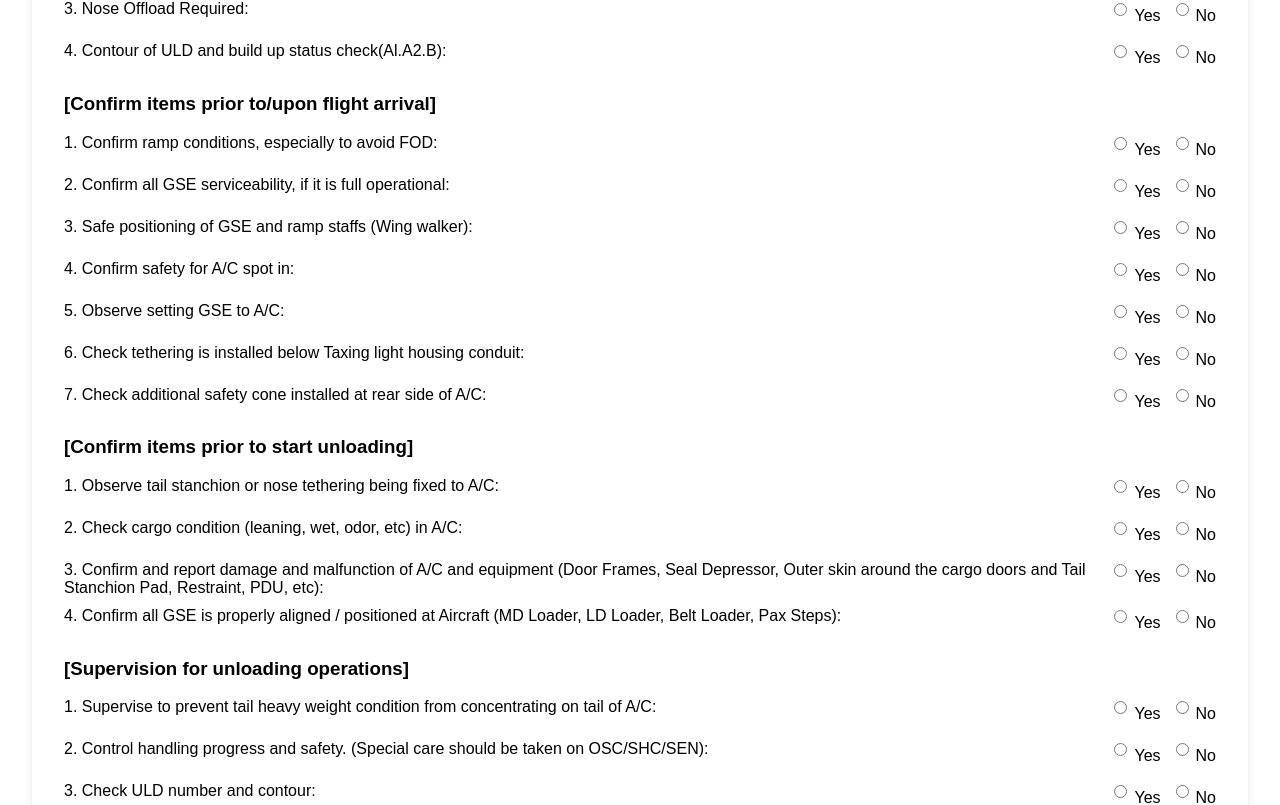
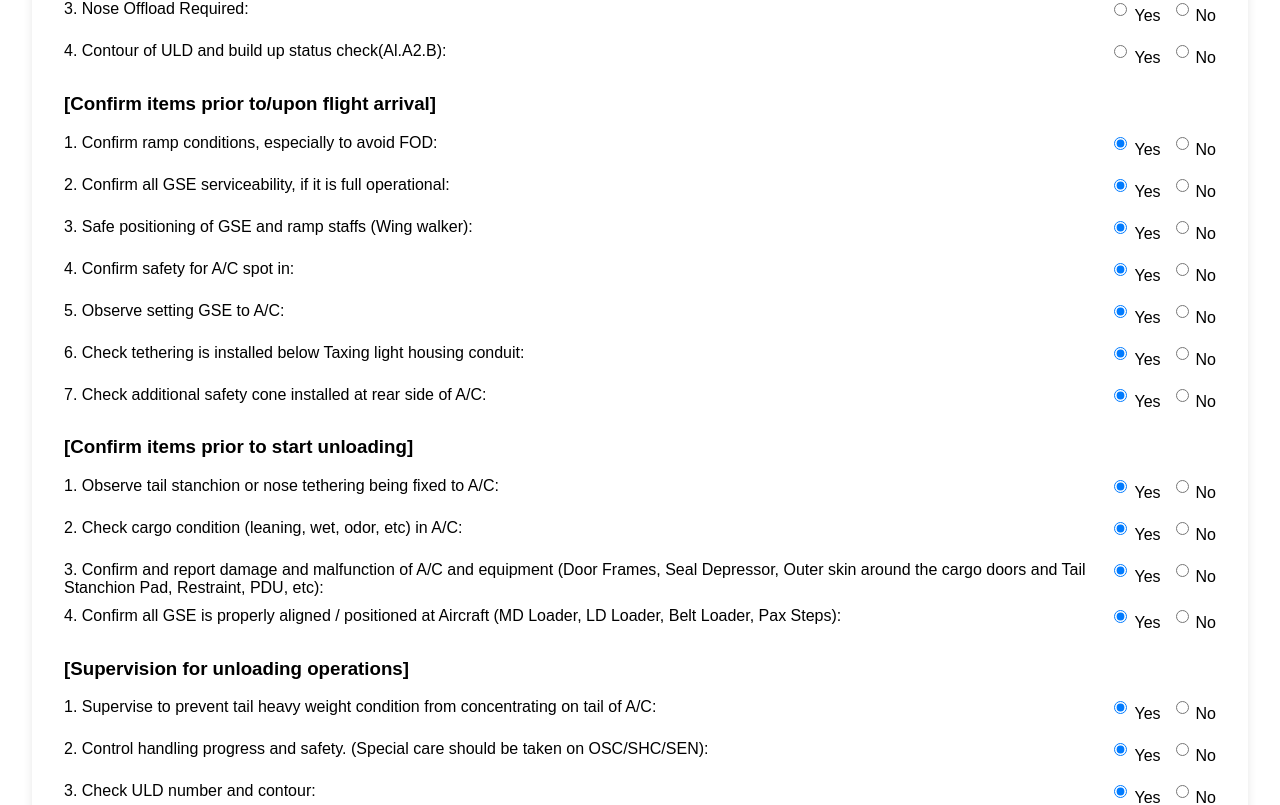
Before and after one commit to hha980510/CargoRD, a React (Create React App) app in the folder FlightForm/: page / in a window 1280 px wide. Shown: the part 1140-1945 px from the top of the page. Built offline with nearby package versions, Linux system fonts and the light colour scheme.

Commit message:
Update FlightForm.js

```diff
--- a/FlightForm/src/FlightForm.js
+++ b/FlightForm/src/FlightForm.js
@@ -73,20 +73,44 @@ function FlightForm() {
     const min = pad(now.getMinutes());
     const datetime = `${yyyy}-${mm}-${dd}T${hh}:${min}`;
 
+    const checklistSections = [
+      'Documentation – 2hr prior to flight arrival',
+      'Pre-flight preparation – 1hr prior to flight arrival',
+      'Confirm items prior to/upon flight arrival',
+      'Confirm items prior to start unloading',
+      'Supervision for unloading operations',
+      'Dangerous Goods',
+      'Confirm items after completion of unloading',
+      'Additional operation'
+    ];
+    const checklistCount = {
+      'Documentation – 2hr prior to flight arrival': 5,
+      'Pre-flight preparation – 1hr prior to flight arrival': 4,
+      'Confirm items prior to/upon flight arrival': 7,
+      'Confirm items prior to start unloading': 4,
+      'Supervision for unloading operations': 5,
+      'Dangerous Goods': 3,
+      'Confirm items after completion of unloading': 4,
+      'Additional operation': 2,
+    };
+
     const defaultChecks = {};
-
-    const checklistCounts = [5, 4, 7, 4, 5, 3, 4, 2];
-
-    ['in', 'out'].forEach(prefix => {
-      checklistTitles.forEach((title, idx) => {
-        for (let i = 0; i < checklistCounts[idx]; i++) {
-          defaultChecks[`${prefix}-check-${title}-${i}`] = 'Yes';
+    ['in', 'out'].forEach(direction => {
+      checklistSections.forEach(section => {
+        const count = checklistCount[section];
+        for (let i = 0; i < count; i++) {
+          const key = `${direction}-check-[${section}]-${i}`;
+          defaultChecks[key] = 'Yes';
         }
       });
     });
 
-    setForm(f => ({
-      ...f,
+    setForm(prev => ({
+      ...prev,
+      airline: 'OZ',
+      airline2: 'OZ',
+      flight_number: '',
+      flight_number2: '',
       eta: datetime,
       etd: datetime,
       landing: datetime,
@@ -98,6 +122,7 @@ function FlightForm() {
       ...defaultChecks
     }));
   }, []);
+
 
   const getCurrentDateTime = () => {
     const now = new Date();
```
